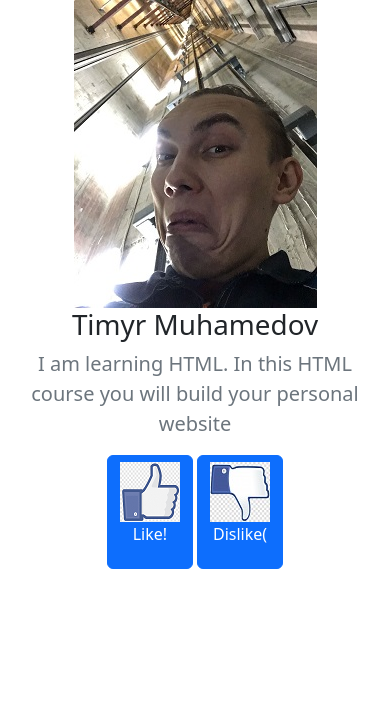
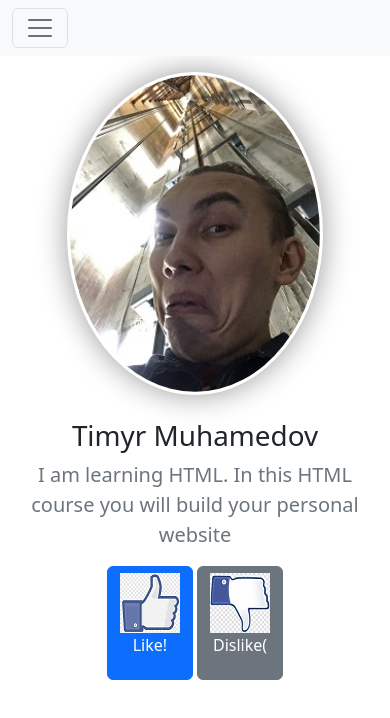
Before and after one commit to Frexl/First-portfolio, a plain HTML site: page index.html in a window 390 px wide. Drawn offline with nearby package versions, Linux system fonts and the light colour scheme.

Commit message:
add navbar and js

```diff
--- a/index.html
+++ b/index.html
@@ -5,15 +5,55 @@
       rel="stylesheet"
       href="https://cdn.jsdelivr.net/npm/bootstrap@5.2.0-beta1/dist/css/bootstrap.min.css"
     />
+    <script
+      src="https://cdn.jsdelivr.net/npm/bootstrap@5.2.0-beta1/dist/js/bootstrap.bundle.min.js"
+      integrity="sha384-pprn3073KE6tl6bjs2QrFaJGz5/SUsLqktiwsUTF55Jfv3qYSDhgCecCxMW52nD2"
+      crossorigin="anonymous"
+    ></script>
+    <style>
+      .rounded-img {
+        width: 70%;
+        border-radius: 50%;
+        box-shadow: 0 0 30px rgba(0, 0, 0, 0.4);
+        padding: 0.2em;
+        margin-bottom: 1.5em;
+      }
+    </style>
     <meta charset="UTF-8" />
     <meta name="viewport" content="width=device-width, initial-scale=1.0" />
     <title>My portfolio</title>
   </head>
   <body>
-    <div class="container text-center">
+    <nav class="navbar navbar-expand-lg bg-light">
+      <div class="container">
+        <!-- <a class="navbar-brand" href="#">Navbar</|a> -->
+        <button
+          class="navbar-toggler"
+          type="button"
+          data-bs-toggle="collapse"
+          data-bs-target="#navbarNav"
+          aria-controls="navbarNav"
+          aria-expanded="false"
+          aria-label="Toggle navigation"
+        >
+          <span class="navbar-toggler-icon"></span>
+        </button>
+        <div class="collapse navbar-collapse" id="navbarNav">
+          <ul class="navbar-nav">
+            <li class="nav-item">
+              <a class="nav-link active" aria-current="page" href="#">Home</a>
+            </li>
+            <li class="nav-item">
+              <a class="nav-link" href="#">Favorit places</a>
+            </li>
+          </ul>
+        </div>
+      </div>
+    </nav>
+    <div class="container text-center my-3">
       <div class="row">
         <div class="col-lg-4 col-md-8 col-sm-10 mx-auto">
-          <img src="images/Timyr.jpg" alt="Timyr" />
+          <img class="rounded-img" src="images/Timyr.jpg" alt="Timyr" />
           <h1 class="fw-light">Timyr Muhamedov</h1>
           <p class="lead text-muted">
             I am learning HTML. In this HTML course you will build your personal
@@ -30,7 +70,7 @@
           <a
             href="https://avatars.steamstatic.com/a6cf387963931e4f652423df4309b650b3bd10a7_full.jpg"
             target="_blank"
-            class="btn btn-primary"
+            class="btn btn-secondary"
           >
             <img src="images/dislike.png" alt="set dislike" />
             <p>Dislike(</p>
```
